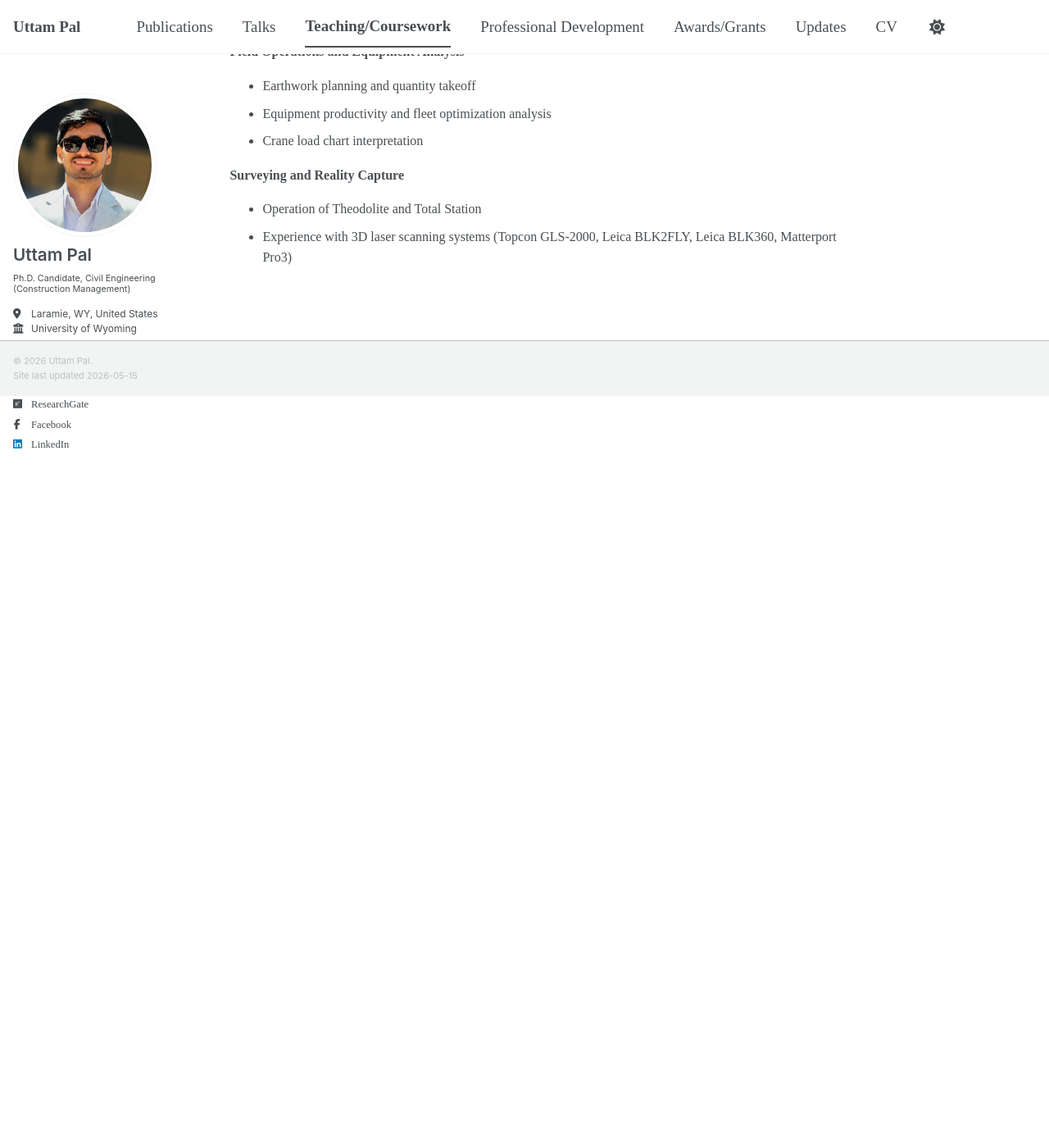
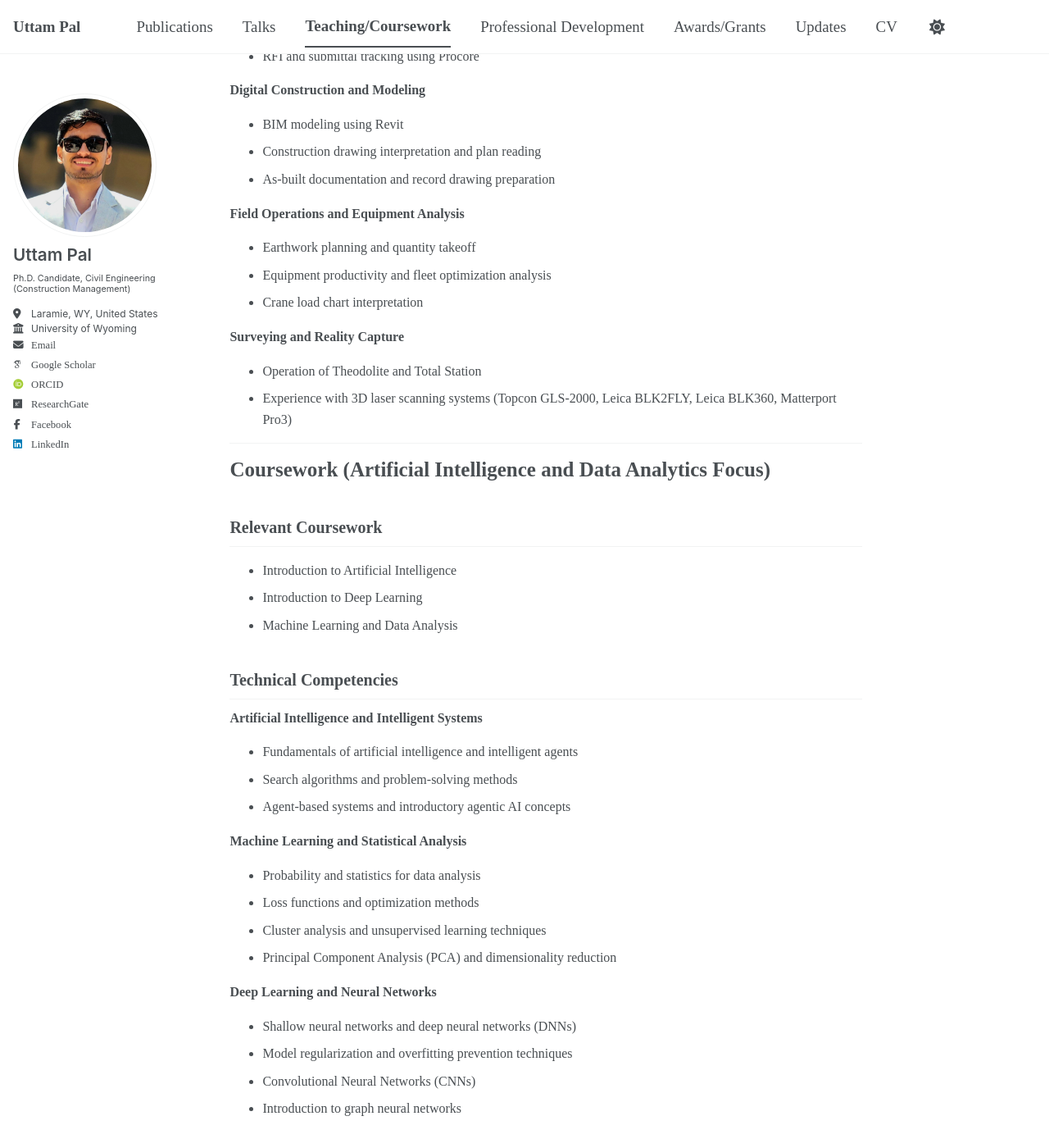
Before and after one commit to pal-uttam/pal-uttam.github.io, a Jekyll site: the page built from _pages/teaching.md, in a window 1280 px wide and 1400 px high, scrolled down 1301 px. Shown: the whole window at 82% size. Built offline with Jekyll 4.4.1, drawn with Linux system fonts in a browser that asks for light colours; some web fonts are replaced; a script bundle is joined from its source files by our own code; library files that are not in the unit come from our copies; before the commit the page ends 1784 px from its top, so only the background shows below that; some of the changed text lies outside the part shown.

Commit message:
What I changed

```diff
--- a/_pages/teaching.md
+++ b/_pages/teaching.md
@@ -36,7 +36,13 @@
 
 # Coursework (Construction Management Focus)
 
-Coursework emphasized project planning, construction operations, and digital construction systems. Key areas included Heavy Construction Methods, Construction Scheduling, Building Information Modeling (BIM), Construction Safety, Construction Documents, and Construction Economics.
+## Relevant Coursework
+- Heavy Construction Methods
+- Construction Scheduling
+- Building Information Modeling (BIM)
+- Construction Safety
+- Construction Documents
+- Construction Economics
 
 ## Technical Competencies
 
@@ -58,3 +64,31 @@
 **Surveying and Reality Capture**
 - Operation of Theodolite and Total Station
 - Experience with 3D laser scanning systems (Topcon GLS-2000, Leica BLK2FLY, Leica BLK360, Matterport Pro3)
+
+---
+
+# Coursework (Artificial Intelligence and Data Analytics Focus)
+
+## Relevant Coursework
+- Introduction to Artificial Intelligence
+- Introduction to Deep Learning
+- Machine Learning and Data Analysis
+
+## Technical Competencies
+
+**Artificial Intelligence and Intelligent Systems**
+- Fundamentals of artificial intelligence and intelligent agents
+- Search algorithms and problem-solving methods
+- Agent-based systems and introductory agentic AI concepts
+
+**Machine Learning and Statistical Analysis**
+- Probability and statistics for data analysis
+- Loss functions and optimization methods
+- Cluster analysis and unsupervised learning techniques
+- Principal Component Analysis (PCA) and dimensionality reduction
+
+**Deep Learning and Neural Networks**
+- Shallow neural networks and deep neural networks (DNNs)
+- Model regularization and overfitting prevention techniques
+- Convolutional Neural Networks (CNNs)
+- Introduction to graph neural networks
```
Also changed, not shown: _pages/cv.md (+0 -1 lines), _pages/training.md (+3 -3 lines), _posts/2026-04-04-fnuw-tenure-conclusion.md (+32 -30 lines), _posts/2026-04-27-phd-candidacy.md (+0 -6 lines), _posts/2026-04-28-global-engagement-award-2026.md (+5 -11 lines), images/posts/fnuw-tenure-conclusion-2026/audiance.jpg (added), images/posts/fnuw-tenure-conclusion-2026/community.jpg (deleted), images/posts/fnuw-tenure-conclusion-2026/team.jpg (deleted), images/posts/global-engagement-award-2026/event.jpg (deleted), images/posts/global-engagement-award-2026/group.jpg (deleted), images/posts/phd-candidacy/committee.jpg (deleted), images/posts/phd-candidacy/presentation.jpg, images/posts/phd-candidacy/slide.jpg, 4 other files.
